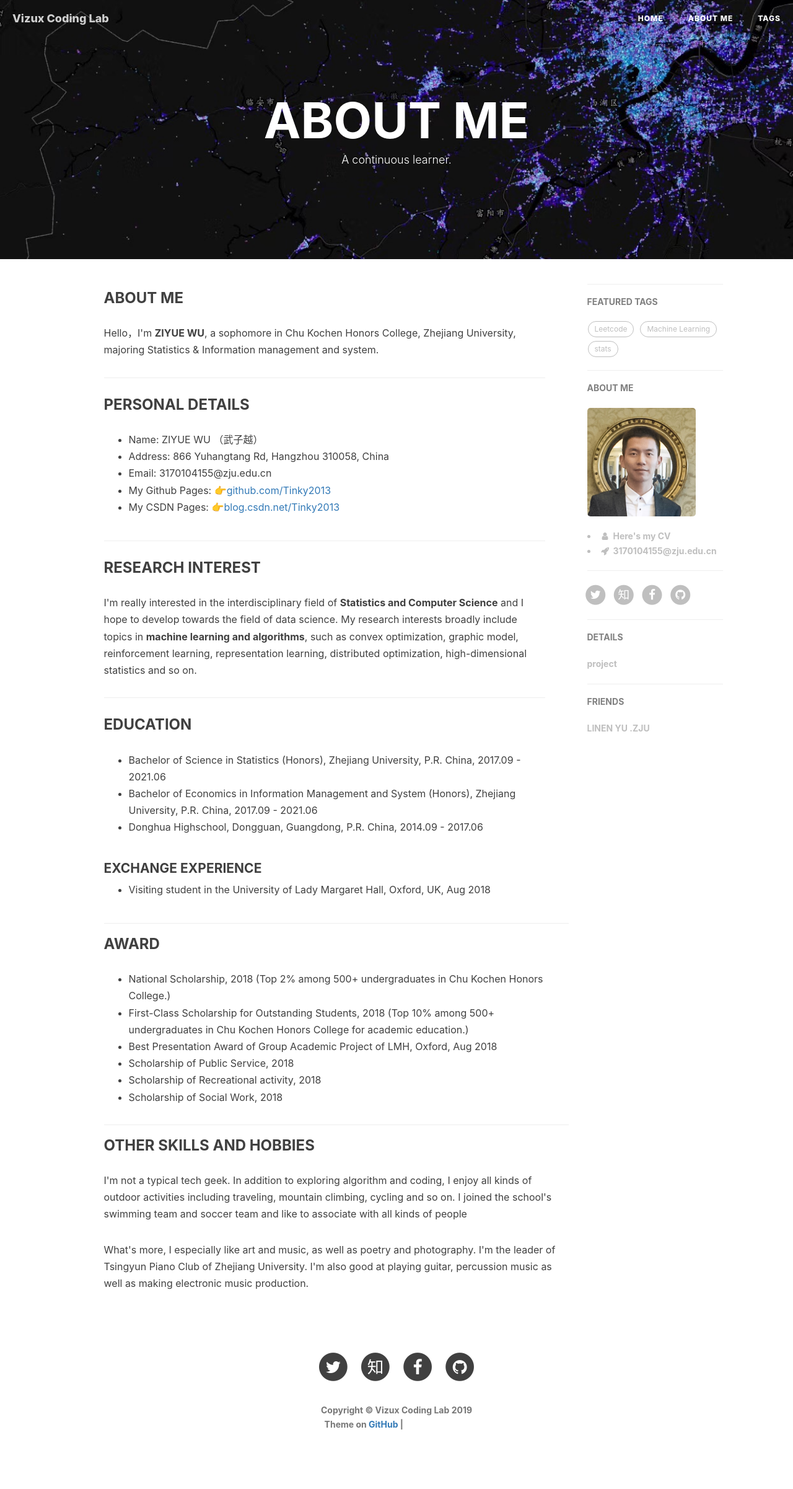
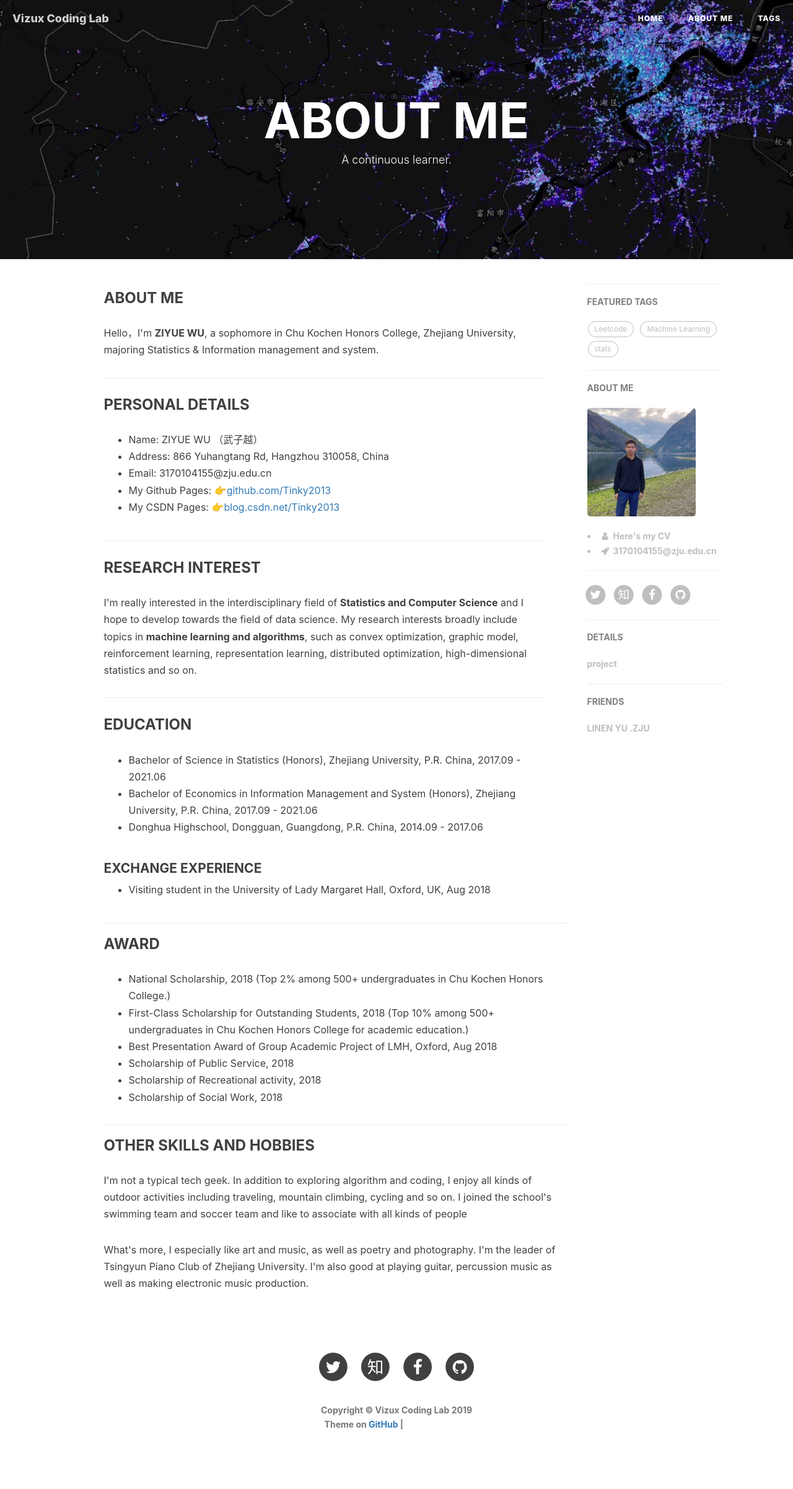
Before and after one commit to ZaccWu/ZaccWu.github.io, a Jekyll site: the page built from about.html, in a window 1280 px wide. Shown: the whole page at 62% size. Built offline with Jekyll 4.4.1, drawn with Linux system fonts in a browser that asks for light colours; nearby versions of some CDN libraries; comment, search, counter and statistics services are not loaded; grey boxes are pictures that could not be loaded.

Commit message:
Update _config.yml

```diff
--- a/_config.yml
+++ b/_config.yml
@@ -12,7 +12,7 @@
 # Sidebar settings
 sidebar: true                           # whether or not using Sidebar.
 sidebar-about-description: "A continuous learner"
-sidebar-avatar: /img/photo.JPG      # use absolute URL, seeing it's used in both `/` and `/about/`
+sidebar-avatar: /img/photo2.JPG      # use absolute URL, seeing it's used in both `/` and `/about/`
 
 
 
```
